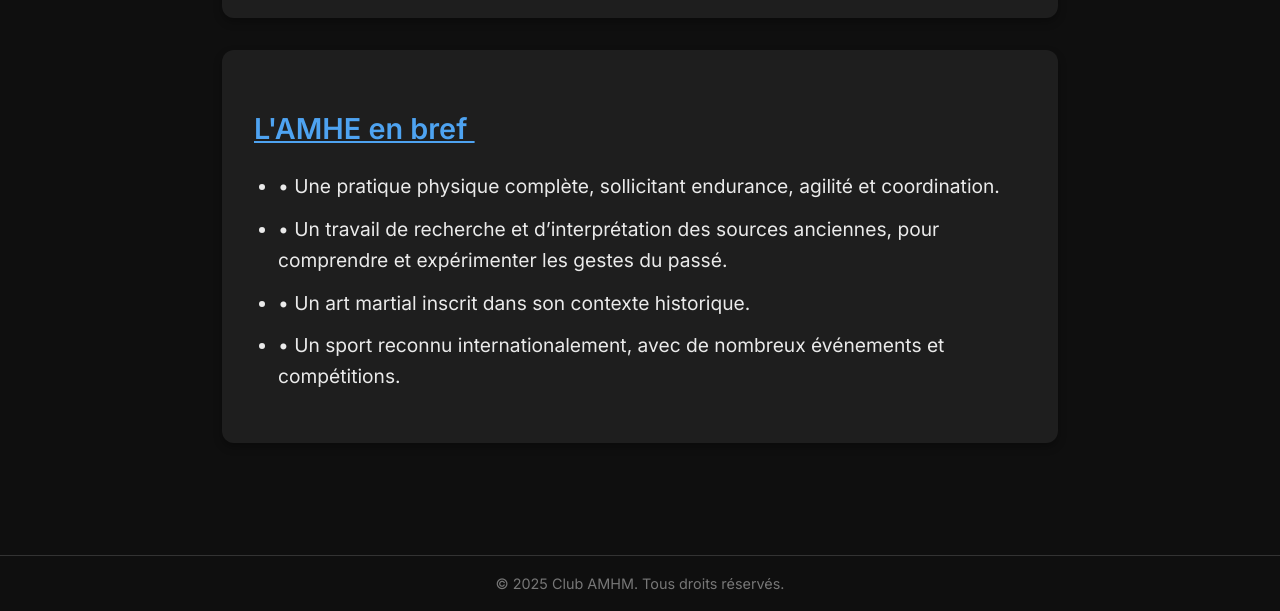
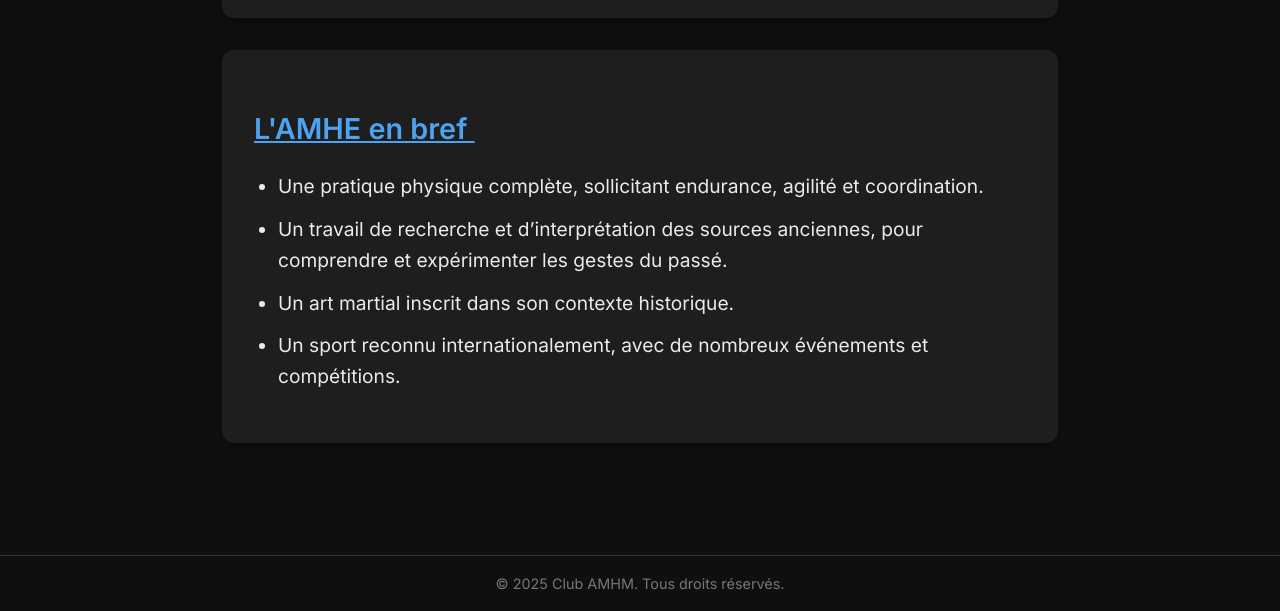
Before and after one commit to clubamhm/amhm, a plain HTML site: page index.html in a window 1280 px wide. Shown: the part 2538-3149 px from the top of the page. Drawn offline with Linux system fonts and the light colour scheme.

Commit message:
Update index.html

```diff
--- a/index.html
+++ b/index.html
@@ -196,10 +196,10 @@
                 <a id="amhe-section" href="#amhe-paragraph">L'AMHE en bref&nbsp;</a>
       </h2>
       <ul>
-        <li>•	Une pratique physique complète, sollicitant endurance, agilité et coordination.</li>
-        <li>•	Un travail de recherche et d’interprétation des sources anciennes, pour comprendre et expérimenter les gestes du passé.</li>
-        <li>•	Un art martial inscrit dans son contexte historique.</li>
-        <li>•	Un sport reconnu internationalement, avec de nombreux événements et compétitions.</li>
+        <li>	Une pratique physique complète, sollicitant endurance, agilité et coordination.</li>
+        <li>	Un travail de recherche et d’interprétation des sources anciennes, pour comprendre et expérimenter les gestes du passé.</li>
+        <li>	Un art martial inscrit dans son contexte historique.</li>
+        <li>	Un sport reconnu internationalement, avec de nombreux événements et compétitions.</li>
       </ul>
     </section>
   </main>
```
